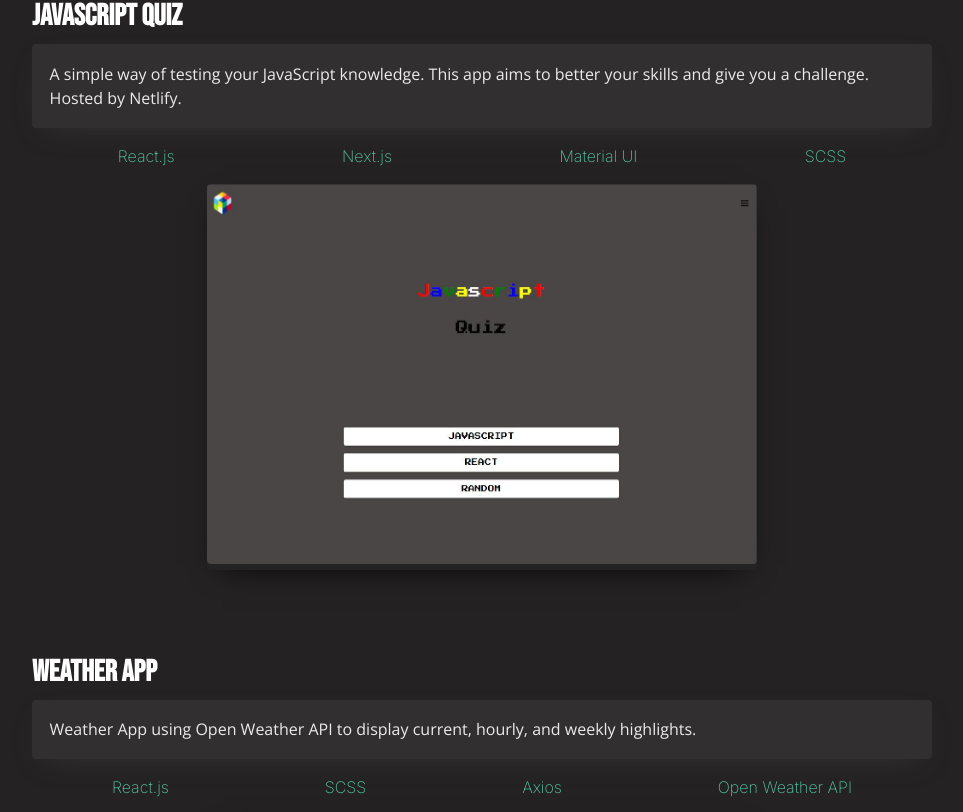
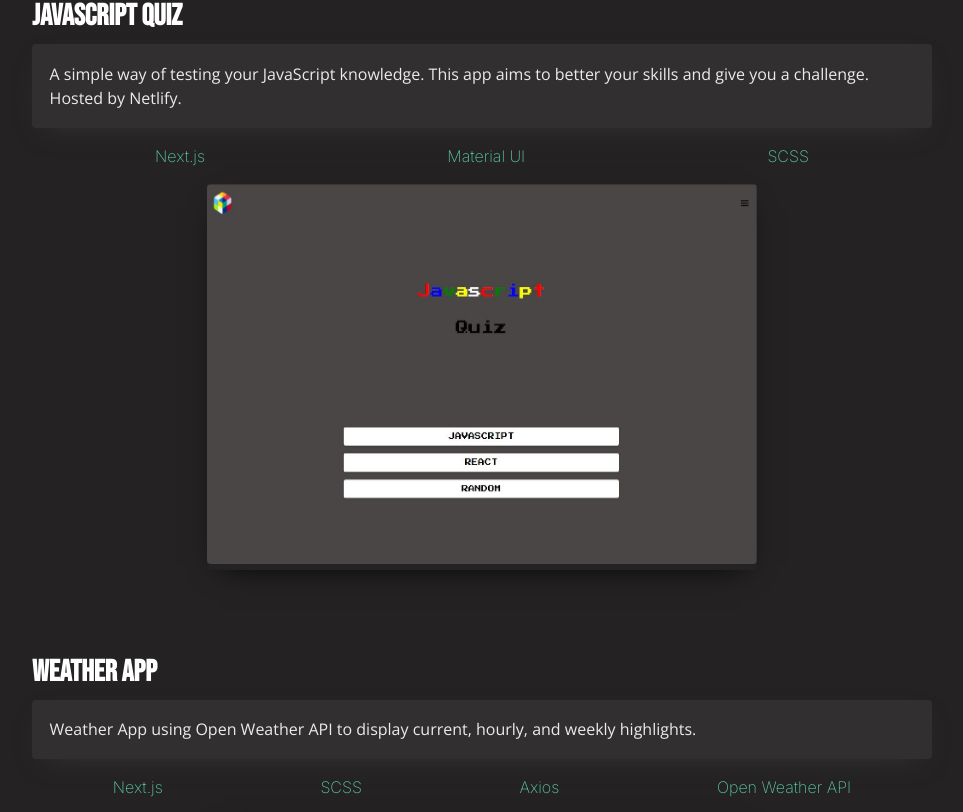
Before and after one commit to arniehayes/Arnie-Hayes-Portfolio, a Next.js app: page / in a window 1280 px wide. Shown: the part 828-1640 px from the top of the page, without its empty margins (158-1121 px from the left). Built offline with nearby package versions, Linux system fonts and the light colour scheme.

Commit message:
fixinf lists

```diff
--- a/components/MainPage/Body/Projects/Projects.js
+++ b/components/MainPage/Body/Projects/Projects.js
@@ -18,7 +18,7 @@
       negative_margin: "left",
       text_align: "right",
       list_float: "right",
-      project_list: ["React.js", "Next.js", "Material UI", "SCSS"],
+      project_list: ["Next.js", "Material UI", "SCSS"],
       key: 1,
     },
     {
@@ -31,7 +31,7 @@
       negative_margin: "right",
       text_align: "left",
       list_float: "left",
-      project_list: ["React.js", "SCSS", "Axios", "Open Weather API"],
+      project_list: ["Next.js", "SCSS", "Axios", "Open Weather API"],
       key: 2,
     },
   ];
```
